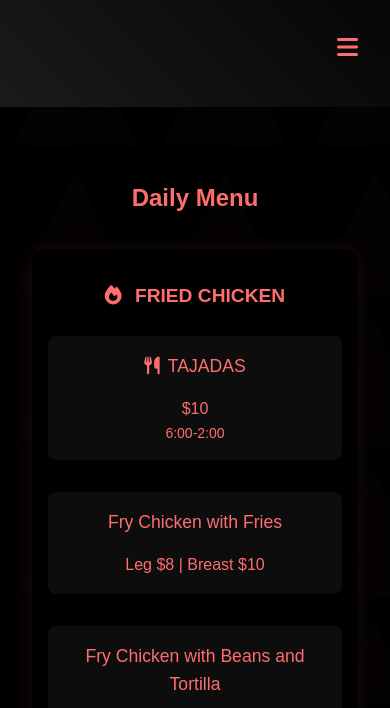
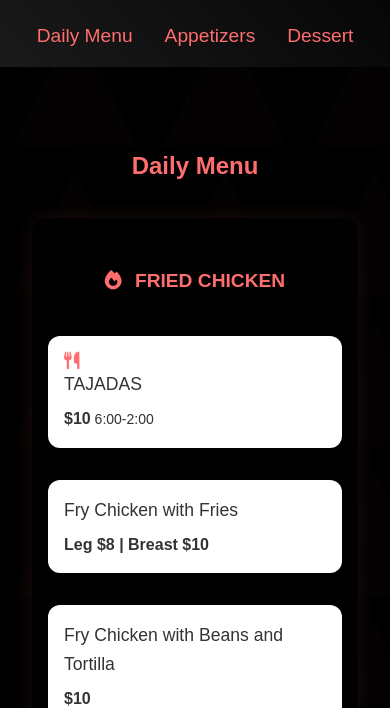
Before and after one commit to JungleMediaBz/Power-House-Menu, a plain HTML site: page index.html in a window 390 px wide. Shown: the part 141-849 px from the top of the page. Drawn offline with Linux system fonts and the light colour scheme.

Commit message:
Add files via upload

```diff
--- a/styles.css
+++ b/styles.css
@@ -230,25 +230,8 @@ body::before {
 /* Responsive Design */
 @media screen and (max-width: 768px) {
     main {
-        grid-template-columns: 1fr;  /* Change to single column */
+        grid-template-columns: 1fr;
         padding: 1rem;
-    }
-
-    .menu-toggle {
-        display: block;
-        text-align: right;
-        margin-bottom: 1rem;
-    }
-
-    nav ul {
-        display: none;
-        flex-direction: column;
-        gap: 1rem;
-        text-align: center;
-    }
-
-    nav ul.active {
-        display: flex;
     }
 
     .menu-items {
@@ -258,39 +241,58 @@ body::before {
     }
 
     .menu-items li {
+        background: white;
+        color: #333;
         padding: 1.2rem;
-        display: flex;
-        flex-direction: column;
-        align-items: center;
-        text-align: center;
+        border-radius: 12px;
+        box-shadow: 0 2px 8px rgba(0, 0, 0, 0.1);
+        margin: 0.5rem 0;
+    }
+
+    .menu-items li:hover {
+        transform: none;
+        box-shadow: 0 4px 12px rgba(0, 0, 0, 0.15);
+        background: white;
     }
 
     .item {
+        display: flex;
+        flex-direction: column;
+        align-items: flex-start;
         margin-bottom: 0.5rem;
-        font-size: 1.2rem;
-        display: flex;
-        align-items: center;
-        justify-content: center;
+        font-size: 1.1rem;
+        color: #333;
     }
 
     .price, .price-options {
         float: none;
+        color: #333;
+        font-weight: bold;
         margin-top: 0.5rem;
-        font-size: 1.1rem;
     }
 
     .menu-section {
-        padding: 1.5rem;
-        margin: 1rem;
-        width: auto;
+        background: #f5f6fa;
+        padding: 1rem;
+        margin: 0;
+        border-radius: 0;
+        box-shadow: none;
+        backdrop-filter: none;
     }
 
-    h2 {
-        margin: 1.5rem 0;
+    /* Add category labels */
+    .category-label {
+        font-size: 0.8rem;
+        text-transform: uppercase;
+        color: #666;
+        margin-bottom: 0.3rem;
     }
 
-    h3 {
-        margin: 1rem 0;
+    /* Add description style */
+    .item-description {
+        font-size: 0.9rem;
+        color: #666;
+        margin-top: 0.3rem;
     }
 }
 
```
